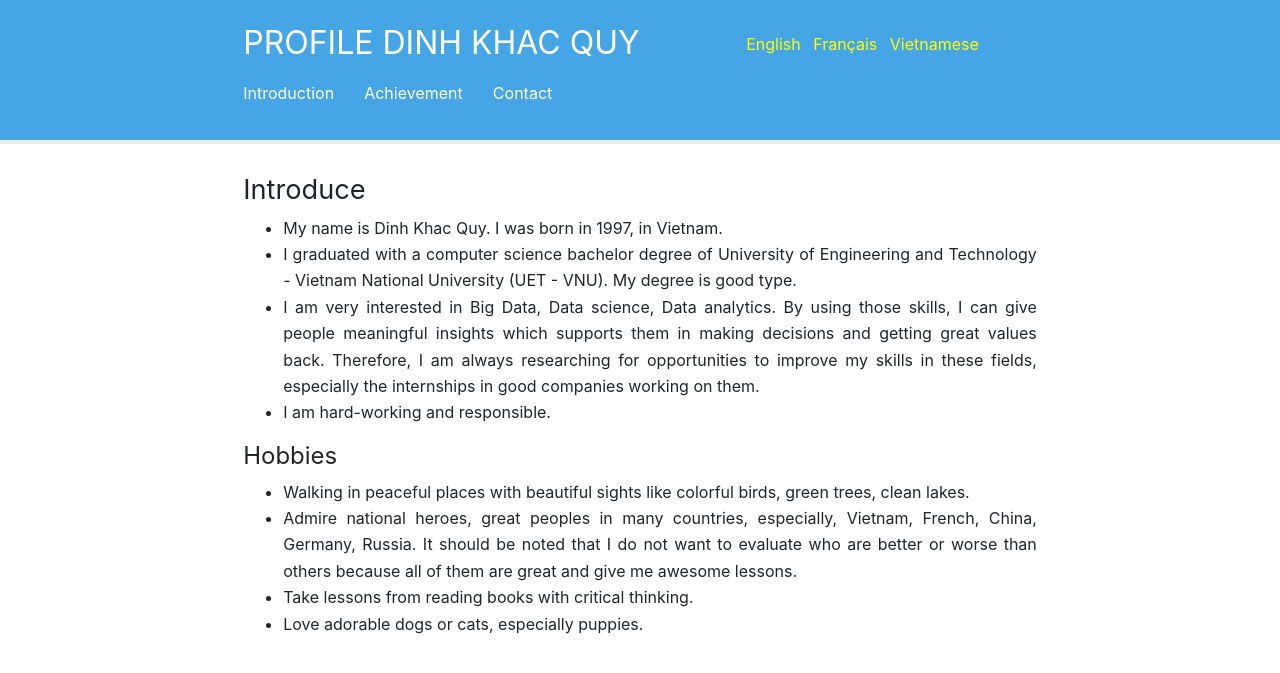
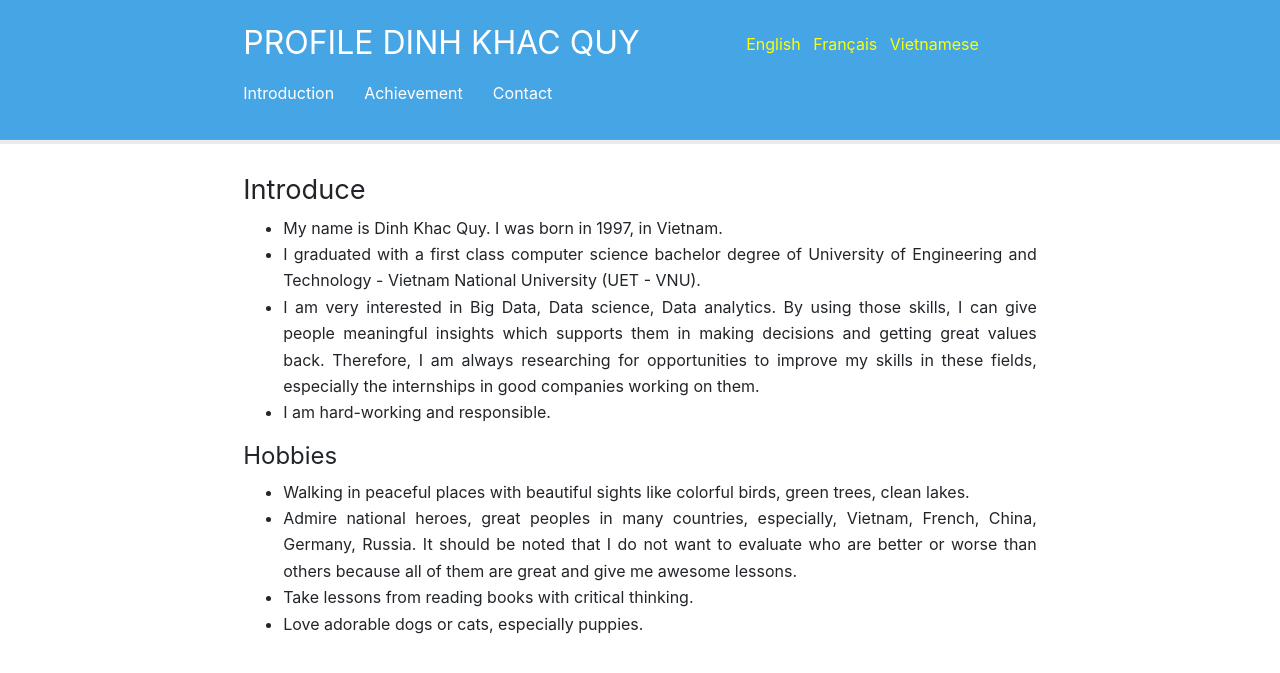
Before and after one commit to christianezeani/panthera-jekyll, a Jekyll site: the page built from en/Introduction.md, in a window 1280 px wide. Shown: the top 673 px of the page. Built offline with Jekyll 4.4.1, drawn with Linux system fonts in a browser that asks for light colours.

Commit message:
change content

```diff
--- a/en/Introduction.md
+++ b/en/Introduction.md
@@ -8,7 +8,7 @@ order: 0
 ---
 # Introduce
 * My name is Dinh Khac Quy. I was born in 1997, in Vietnam.
-* I graduated with a computer science bachelor degree of University of Engineering and Technology - Vietnam National University (UET - VNU). My degree is good type.
+* I graduated with a first class computer science bachelor degree of University of Engineering and Technology - Vietnam National University (UET - VNU).
 * I am very interested in Big Data, Data science, Data analytics. By using those skills, I can give people meaningful insights which supports them in making decisions and getting great values back. Therefore, I am always researching for opportunities to improve my skills in these fields, especially the internships in good companies working on them.
 * I am hard-working and responsible.
 
```
Also changed, not shown: en/Achievement.md (+1 -1 lines), fr/Achievement.md (+1 -1 lines), fr/Introduction.md (+1 -1 lines), vi/Achievement.md (+1 -1 lines).
